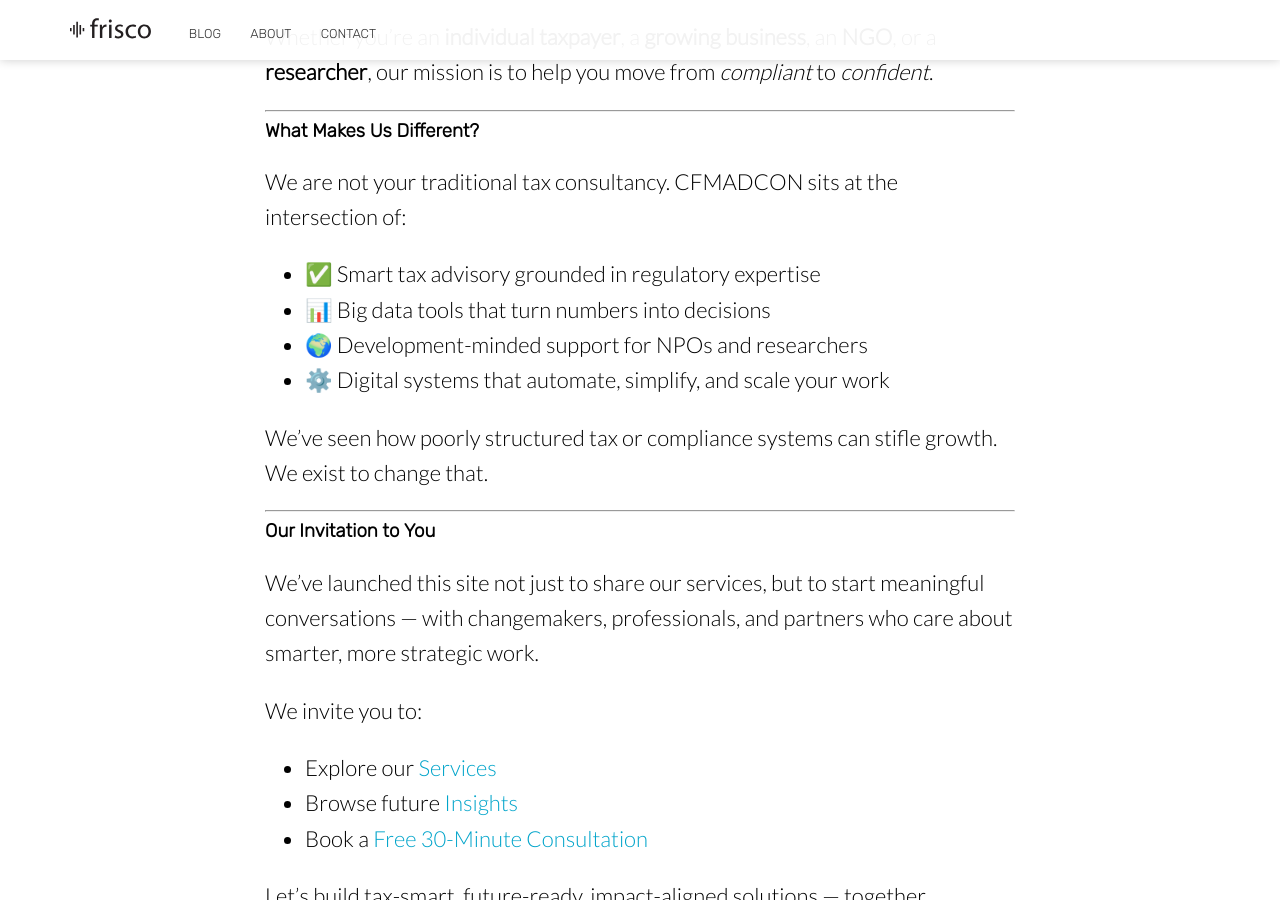
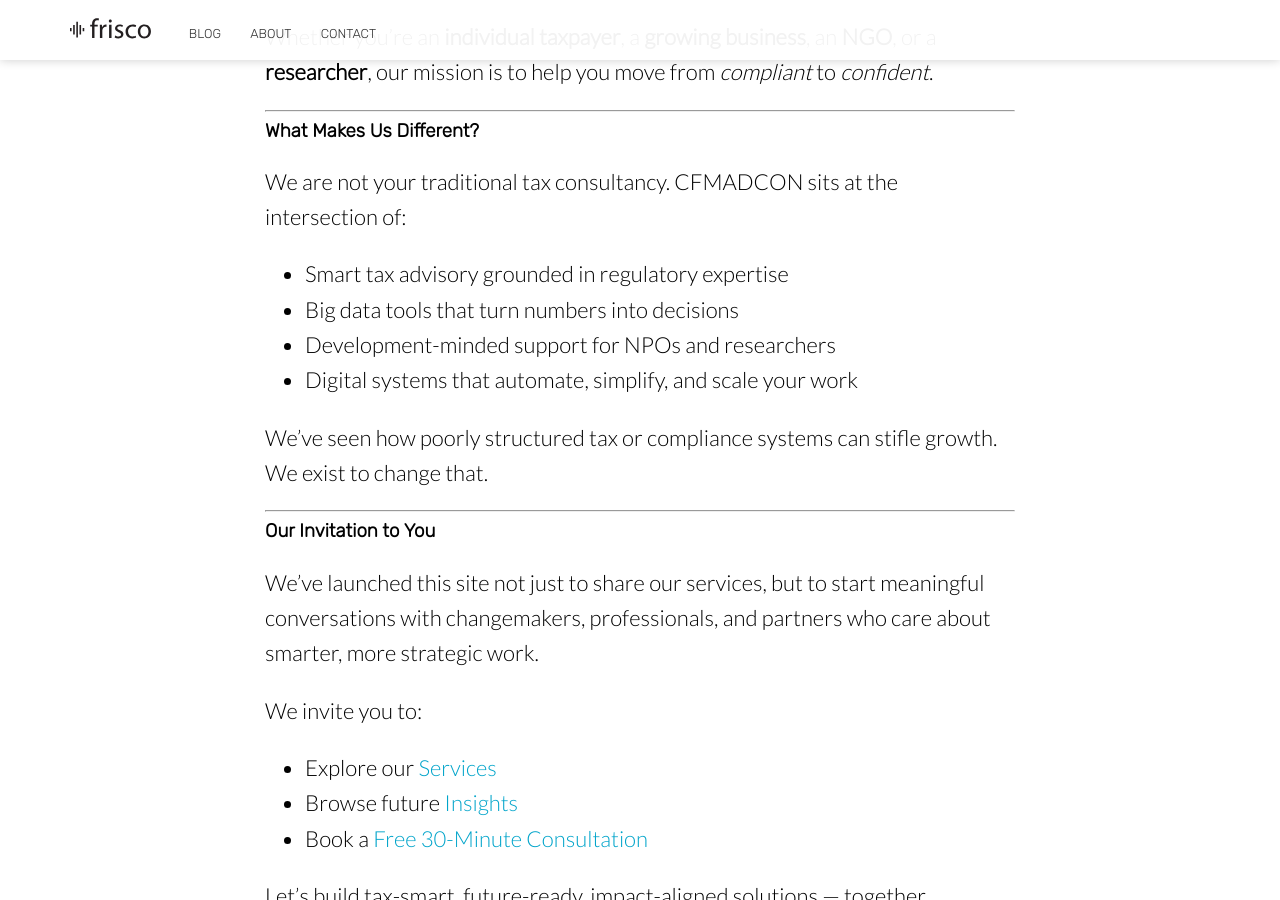
Before and after one commit to Charlieza/CFMADCON-Website, a Jekyll site: the page built from _posts/2016-08-12-health.md, in a window 1280 px wide and 900 px high, scrolled down 1230 px. Built offline with Jekyll 4.4.1, drawn with Linux system fonts in a browser that asks for light colours; nearby versions of some CDN libraries.

Commit message:
Update 2016-08-12-health.md

```diff
--- a/_posts/2016-08-12-health.md
+++ b/_posts/2016-08-12-health.md
@@ -21,10 +21,10 @@ Whether you're an **individual taxpayer**, a **growing business**, an **NGO**, o
 
 We are not your traditional tax consultancy. CFMADCON sits at the intersection of:
 
-- ✅ Smart tax advisory grounded in regulatory expertise
-- 📊 Big data tools that turn numbers into decisions
-- 🌍 Development-minded support for NPOs and researchers
-- ⚙️ Digital systems that automate, simplify, and scale your work
+- Smart tax advisory grounded in regulatory expertise
+- Big data tools that turn numbers into decisions
+- Development-minded support for NPOs and researchers
+- Digital systems that automate, simplify, and scale your work
 
 We’ve seen how poorly structured tax or compliance systems can stifle growth. We exist to change that.
 
@@ -32,7 +32,7 @@ We’ve seen how poorly structured tax or compliance systems can stifle growth.
 
 ### Our Invitation to You
 
-We’ve launched this site not just to share our services, but to start meaningful conversations — with changemakers, professionals, and partners who care about smarter, more strategic work.
+We’ve launched this site not just to share our services, but to start meaningful conversations with changemakers, professionals, and partners who care about smarter, more strategic work.
 
 We invite you to:
 
```
